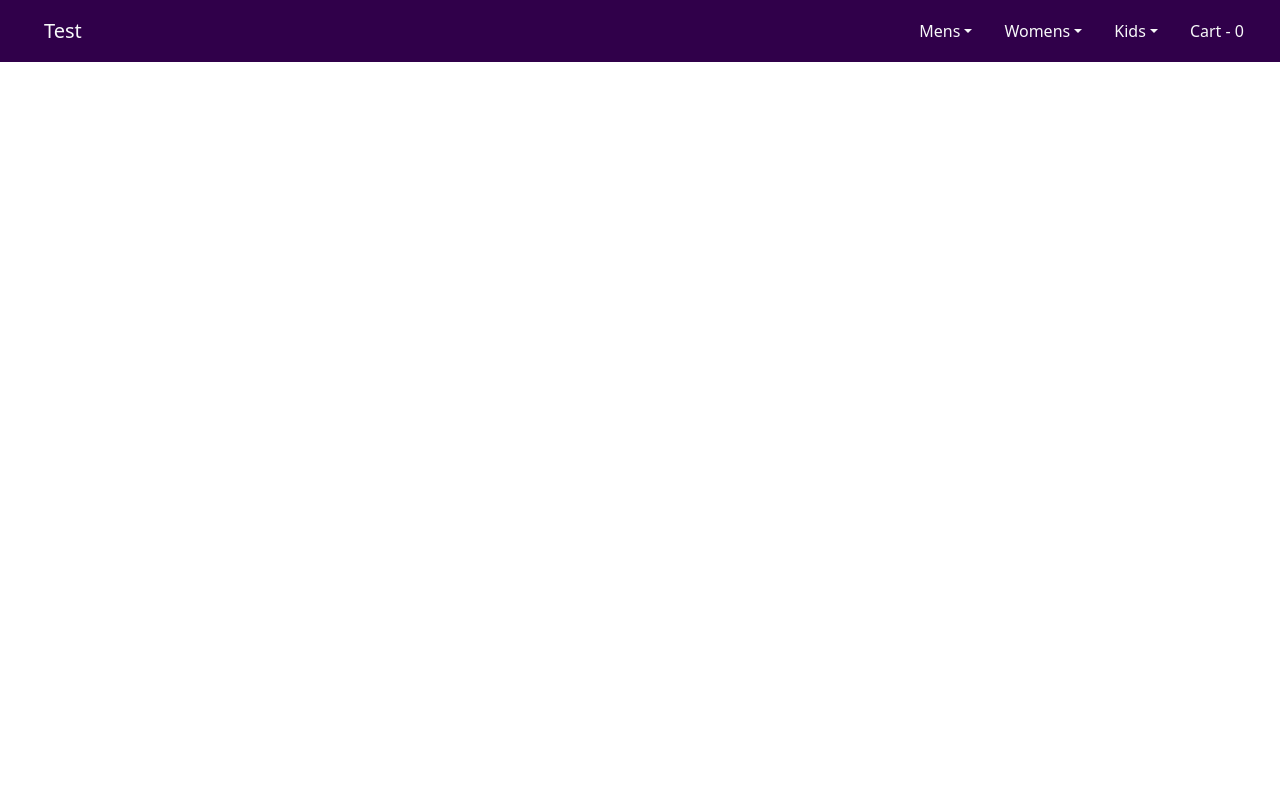
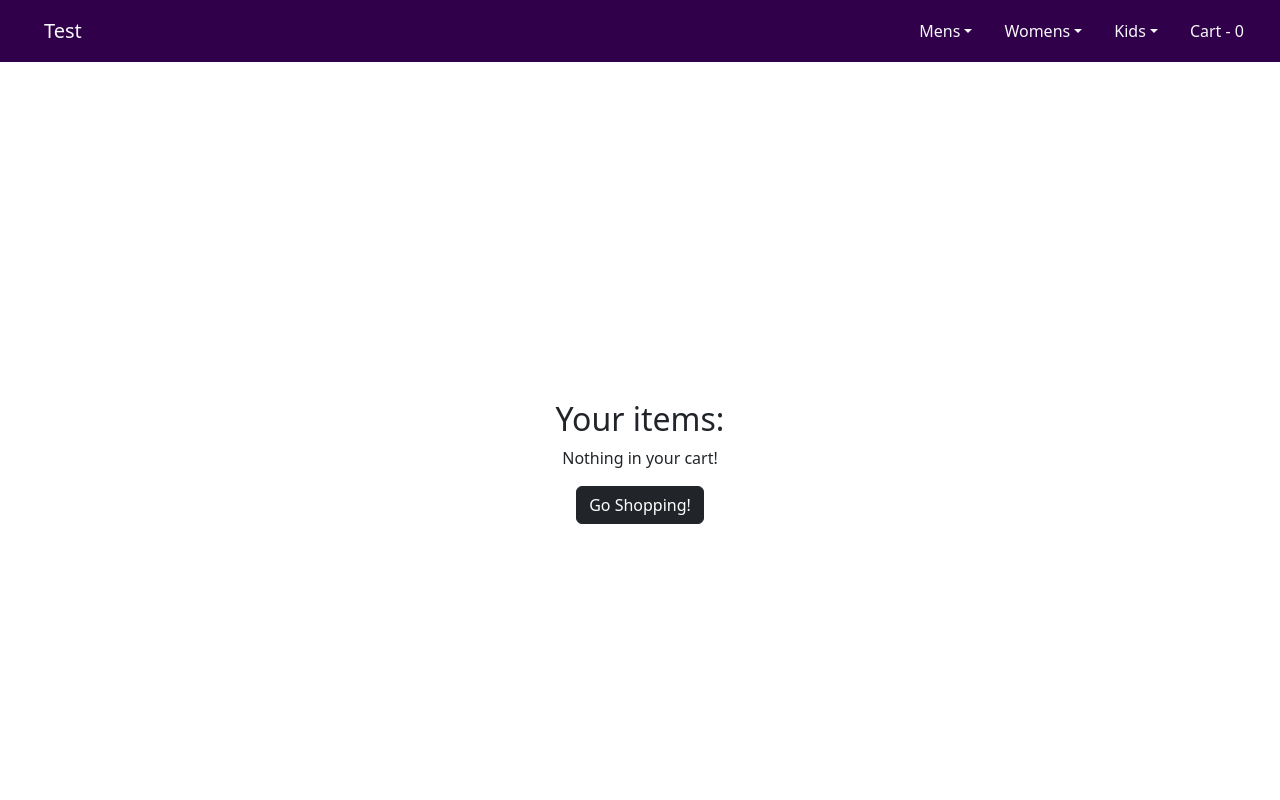
Before and after one commit to DeckardJosh/ecomSnow, a React (Create React App) app in the folder client/: page /cart in a window 1280 px wide. Shown: the top 800 px of the page. Built offline with nearby package versions, Linux system fonts and the light colour scheme; a web font is replaced by a local one; what ldrs would draw is missing.

Commit message:
Completed Redux Store Implementation

```diff
--- a/client/src/comps/Cart/Cart.css
+++ b/client/src/comps/Cart/Cart.css
@@ -8,3 +8,10 @@
     width: 100%;
     padding: 60px;
 }
+
+.empty_cart{
+    display: flex;
+    flex-direction: column;
+    justify-content: center;
+    align-items: center;
+}
--- a/client/src/comps/Cart/Cart.jsx
+++ b/client/src/comps/Cart/Cart.jsx
@@ -1,4 +1,5 @@
 import React from 'react';
+import { Link } from 'react-router-dom';
 import "./Cart.css";
 import CartItem from '../CartItem';
 import { useSelector } from "react-redux";
@@ -7,17 +8,43 @@ import { selectCart } from "../../redux/cartSlice";
 export default function Cart({cart}) {
 
     const allCartItems = useSelector(selectCart);
-    if(allCartItems && allCartItems.length>0){
-      cart = allCartItems;
-    }
+    const itemsToRender = cart && cart.length > 0 ? cart : allCartItems;
 
   return (
     <>
         <div className="cart_container">
-            {cart?.map((item, i) => {
-                return <CartItem key={i} item={item} />
-            })}
+            <h2>Your items:</h2>
+        {itemsToRender && itemsToRender.length > 0 ? (
+            <div>
+                {itemsToRender.map((item, i) => (
+                <CartItem key={i} item={item} />
+                ))}
+                <button className='btn btn-dark btn-md'>Checkout</button>
+            </div>
+        ) : (
+            <div className="empty_cart">
+                <p>Nothing in your cart!</p>
+                <Link to="/products">
+                    <button className='btn btn-dark btn-md'>
+                        Go Shopping!
+                    </button>
+                </Link>
+            </div>
+        )}
         </div>
     </>
   )
 }
+
+/*
+        {cart ? (
+            cart.map((item, i) => {
+                return <CartItem key={i} item={item} />
+            })
+        ) : (
+            <div>
+                <p>Nothing in your cart!</p>
+                <p>Do some Shopping!</p>
+            </div>
+        )}
+*/
--- a/client/src/comps/CartItem/CartItem.jsx
+++ b/client/src/comps/CartItem/CartItem.jsx
@@ -1,5 +1,8 @@
 import React from 'react';
 import "./CartItem.css";
+
+import {useDispatch} from "react-redux";
+import {removeCartItem} from "../../redux/cartSlice"
 
 export default function CartItem({
     item: {
@@ -9,6 +12,20 @@ export default function CartItem({
         size
     }
 }) {
+
+    const dispatch = useDispatch();
+
+    const removeFromReduxStore = () => {
+        let oldObject = {
+            id: id,
+            name: name,
+            price: price,
+            size: size
+        };
+        // console.log(oldObject)
+        dispatch(removeCartItem(oldObject));
+    }
+
   return (
     <>
         <div className="cart_item_container">
@@ -20,7 +37,7 @@ export default function CartItem({
                 <p className="cart_price">${price}</p>
                 <div className="cart_size_button">
                     <p className="cart_size">Size: {size}</p>
-                    <button className='btn btn-dark btn-sm'>Remove</button>
+                    <button className='btn btn-dark btn-sm' onClick={() => {removeFromReduxStore()}}>Remove</button>
                 </div>
             </div>
         </div>
--- a/client/src/comps/HomeHero/HomeHero.css
+++ b/client/src/comps/HomeHero/HomeHero.css
@@ -39,7 +39,7 @@
 .hero_header_rotate span {
     position: relative;
     color: red;
-    animation: header_animation 10s ease infinite;
+    animation: header_animation 7s ease infinite;
 }
 
 @keyframes header_animation {
--- a/client/src/comps/ProductDetail/ProductDetail.css
+++ b/client/src/comps/ProductDetail/ProductDetail.css
@@ -111,3 +111,9 @@
     width: 70%;
     margin: 40px 0px;
 }
+
+.cust_button.active{
+  /* used for buttons active class */
+  background-color: var(--primary-color-ice);
+  color: black;
+}
--- a/client/src/redux/cartSlice.js
+++ b/client/src/redux/cartSlice.js
@@ -1,5 +1,4 @@
 import { createSlice } from "@reduxjs/toolkit";
-// import addNewCartItem from "./cartSlice";
 
 const initialState = {
     cart: []
@@ -10,14 +9,16 @@ export const cartSlice = createSlice({
     initialState,
     reducers: {
         addNewCartItem(state, newObj) {
-            //this hurt my soul
-                //took 16 hours of research to figure out what was happening
-            state.cart.push(newObj.payload)
+            state.cart = [...state.cart, newObj.payload];
+        },
+        removeCartItem(state, obj){
+            state.cart = state.cart.filter(item => item.id !== obj.payload.id);
         }
     }
 });
 
 export const selectCart = (state) => state.cart.cart;
 export const {addNewCartItem} = cartSlice.actions;
+export const {removeCartItem} = cartSlice.actions;
 
 export default cartSlice.reducer;
```
Also changed, not shown: client/src/comps/ProductDetail/ProductDetail.jsx (+8 -2 lines).
